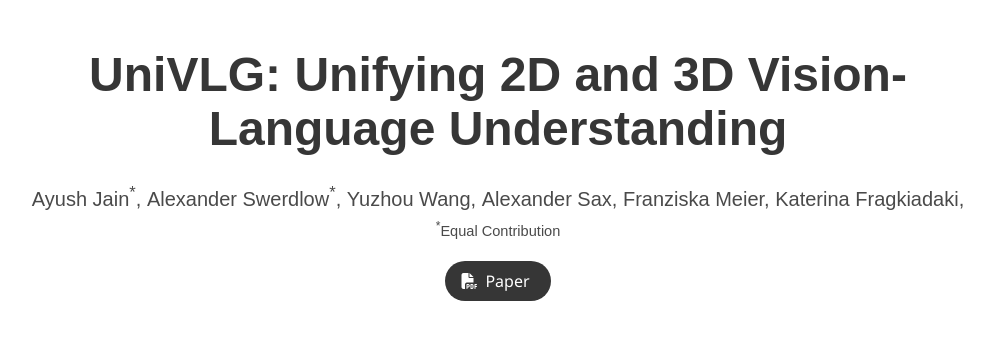
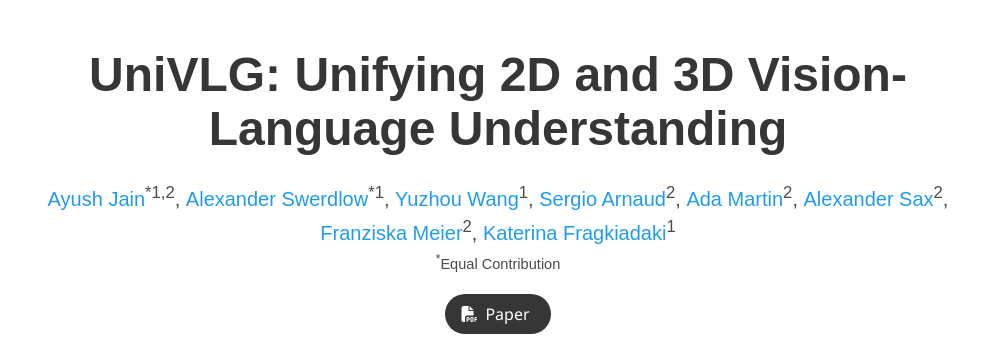
Before and after one commit to univlg/univlg.github.io, a plain HTML site: page index.html in a window 1280 px wide. Shown: the top 344 px of the page, without its empty margins (142-1136 px from the left). Drawn offline with nearby package versions, Linux system fonts and the light colour scheme; some icons are missing; a web font is replaced by a local one.

Commit message:
Update website

```diff
--- a/index.html
+++ b/index.html
@@ -118,23 +118,23 @@
           <div class="column has-text-centered">
             <h1 class="title is-1 publication-title">UniVLG: Unifying 2D and 3D Vision-Language Understanding</h1>
 
-            <!-- TODO: Add all authors, their hyperlinks, and affiliations, add github link, add website to paper latex, add bibtex -->
             <div class="is-size-5 publication-authors">
               <span class="author-block">
-                    Ayush Jain<sup>*</sup>,</span>
+                <a href="https://ayushjain1144.github.io/">Ayush Jain</a><sup>*1,2</sup>,</span>
               <span class="author-block">
-                      Alexander Swerdlow<sup>*</sup>,</span>
+                <a href="https://aswerdlow.com/">Alexander Swerdlow</a><sup>*1</sup>,</span>
               <span class="author-block">
-                        Yuzhou Wang,</span>
+                <a href="https://mihirp1998.github.io/">Yuzhou Wang</a><sup>1</sup>,</span>
               <span class="author-block">
-                      Alexander Sax,</span>
+                <a href="https://scholar.google.com/citations?user=-dCETaQAAAAJ">Sergio Arnaud</a><sup>2</sup>,</span>
               <span class="author-block">
-                      Franziska Meier,
-              </span>
+                <a href="https://scholar.google.com/citations?user=rb5QHIUAAAAJ">Ada Martin</a><sup>2</sup>,</span>
               <span class="author-block">
-                         Katerina Fragkiadaki,
-              </span>
-
+                <a href="https://alexsax.github.io/">Alexander Sax</a><sup>2</sup>,</span>
+              <span class="author-block">
+                <a href="https://fmeier.github.io/">Franziska Meier</a><sup>2</sup>,</span>
+              <span class="author-block">
+                <a href="https://www.cs.cmu.edu/~katef/">Katerina Fragkiadaki</a><sup>1</sup></span>
 
               <span class="eql-cntrb"><small><br><sup>*</sup>Equal Contribution</small></span>
             </div>
@@ -976,17 +976,17 @@
 
 
   <!-- BibTeX Citation -->
-  <!-- <section class="section" id="BibTeX">
+ <section class="section" id="BibTeX">
     <div class="container is-max-desktop content">
       <h2 class="title">BibTeX</h2>
-      <pre><code>@article{your_citation_key,
-      title={UniDisc: Unified Multimodal Discrete Diffusion},
-      author={First Author and Second Author and Third Author},
-      journal={Conference Name},
-      year={2023}
+      <pre><code>@article{jain2025unifying,
+        title={Unifying 2D and 3D Vision-Language Understanding},
+        author={Jain, Ayush and Swerdlow, Alexander and Wang, Yuzhou and Arnaud, Sergio and Martin, Ada and Sax, Alexander and Meier, Franziska and Fragkiadaki, Katerina},
+        journal={arXiv preprint arXiv:TODO},
+        year={2025}
       }</code></pre>
         </div>
-    </section> -->
+    </section>
 
   <!-- Footer -->
   <footer class="footer">
```
Lines whose indentation alone changed are shown as unchanged.
